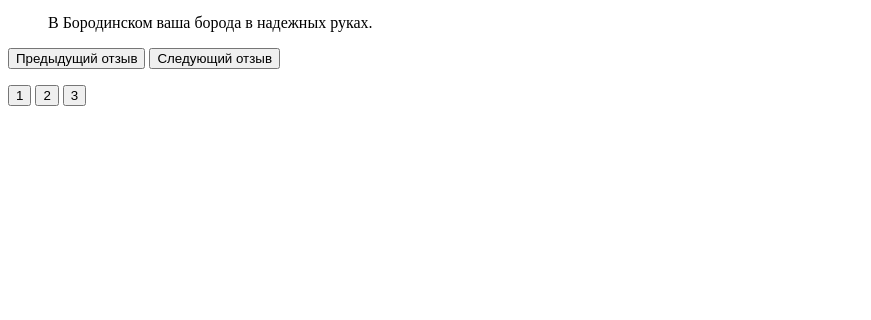
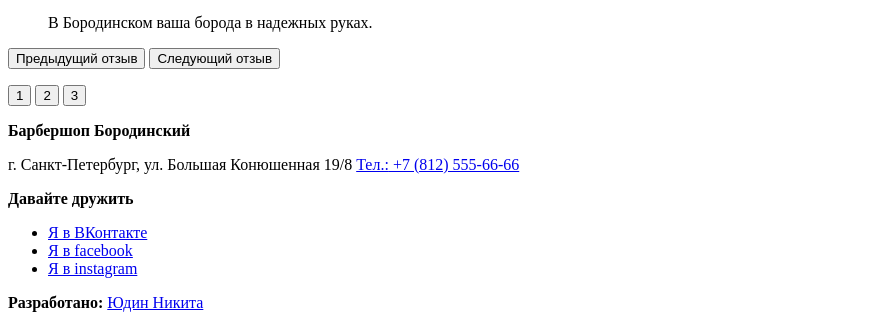
Before and after one commit to yudinikita/s-borodinskiy-adaptive, a plain HTML site: page source/index.html in a window 1280 px wide. Shown: the part 1390-1710 px from the top of the page, without its empty margins (0-871 px from the left). Before the commit the page ends 1512 px from the top, so only its background shows below. Drawn offline with Linux system fonts and the light colour scheme.

Commit message:
разметил в html подвал сайта

```diff
--- a/source/index.html
+++ b/source/index.html
@@ -237,5 +237,43 @@
         </div>
       </section>
     </main>
+
+    <footer class="page-footer">
+      <div class="page-footer__wrapper">
+        <div class="page-footer__contacts contacts">
+          <b class="contacts__title">Барбершоп Бородинский</b>
+          <p class="contacts__text">
+            г. Санкт-Петербург, ул. Большая Конюшенная 19/8
+            <a href="tel:+7920123456" class="contacts__phone">
+              <span class="contacts__phone-mobile"> Тел.:</span> +7 (812) 555-66-66
+            </a>
+          </p>
+        </div>
+        <div class="page-footer__social social">
+          <b class="social__title">Давайте дружить</b>
+          <ul class="social__list">
+            <li class="social__item">
+              <a href="https://vk.com/yudinikita" class="social__link social__link--vkontakte"
+                >Я в ВКонтакте</a
+              >
+            </li>
+            <li class="social__item">
+              <a href="https://vk.com/yudinikita" class="social__link social__link--facebook"
+                >Я в facebook</a
+              >
+            </li>
+            <li class="social__item">
+              <a href="https://vk.com/yudinikita" class="social__link social__link--instagram"
+                >Я в instagram</a
+              >
+            </li>
+          </ul>
+        </div>
+        <div class="page-footer__copyright copyright">
+          <b class="copyright__text">Разработано:</b>
+          <a href="https://vk.com/yudinikita" class="button copyright__link">Юдин Никита</a>
+        </div>
+      </div>
+    </footer>
   </body>
 </html>
```
